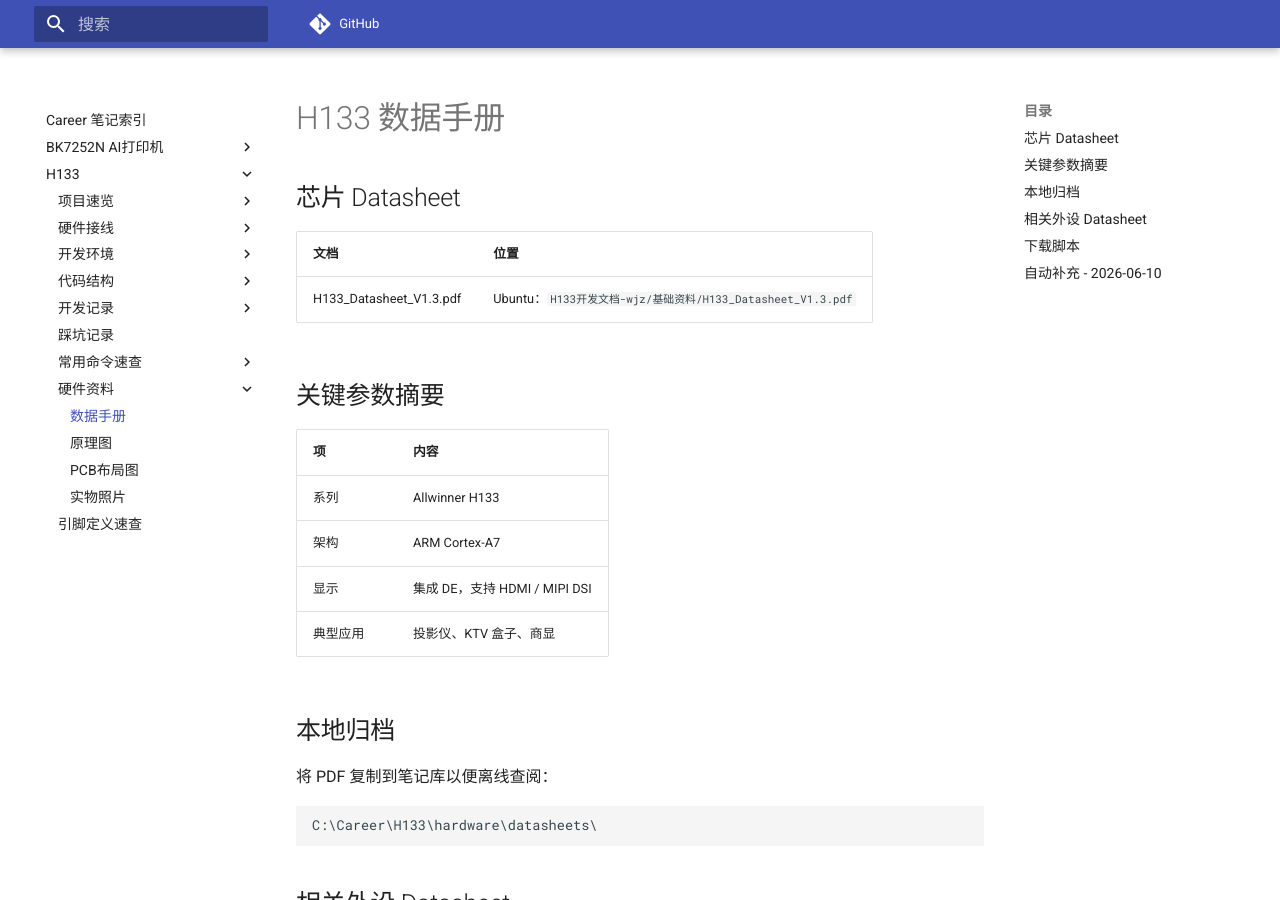
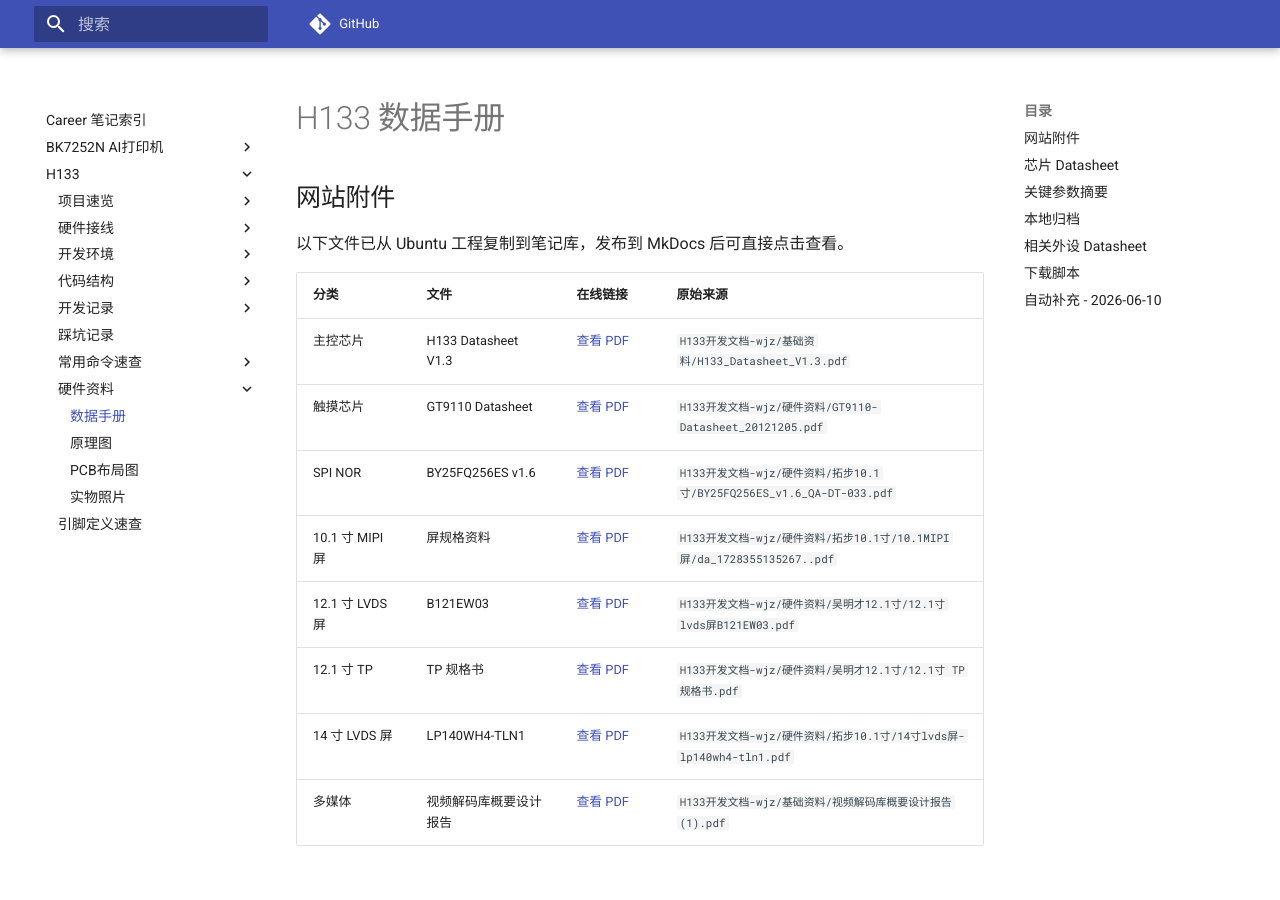
Before and after one commit to xiayu12345/Obsidion, an MkDocs documentation site: the page built from docs/H133/硬件资料/数据手册.md, in a window 1280 px wide and 900 px high. Built offline with MkDocs 1.6.1 and Material for MkDocs 9.7.7, drawn with Linux system fonts in a browser that asks for light colours; comment, search, counter and statistics services are not loaded.

Commit message:
Add H133 hardware PDFs to docs site

```diff
--- a/docs/H133/硬件资料/数据手册.md
+++ b/docs/H133/硬件资料/数据手册.md
@@ -1,4 +1,19 @@
 # H133 数据手册
+
+## 网站附件
+
+以下文件已从 Ubuntu 工程复制到笔记库，发布到 MkDocs 后可直接点击查看。
+
+| 分类 | 文件 | 在线链接 | 原始来源 |
+|---|---|---|---|
+| 主控芯片 | H133 Datasheet V1.3 | [查看 PDF](../hardware/datasheets/H133_Datasheet_V1.3.pdf) | `H133开发文档-wjz/基础资料/H133_Datasheet_V1.3.pdf` |
+| 触摸芯片 | GT9110 Datasheet | [查看 PDF](../hardware/datasheets/GT9110-Datasheet_20121205.pdf) | `H133开发文档-wjz/硬件资料/GT9110-Datasheet_20121205.pdf` |
+| SPI NOR | BY25FQ256ES v1.6 | [查看 PDF](../hardware/datasheets/BY25FQ256ES_v1.6_QA-DT-033.pdf) | `H133开发文档-wjz/硬件资料/拓步10.1寸/BY25FQ256ES_v1.6_QA-DT-033.pdf` |
+| 10.1 寸 MIPI 屏 | 屏规格资料 | [查看 PDF](../hardware/datasheets/10.1MIPI屏_da_1728355135267.pdf) | `H133开发文档-wjz/硬件资料/拓步10.1寸/10.1MIPI屏/da_1728355135267..pdf` |
+| 12.1 寸 LVDS 屏 | B121EW03 | [查看 PDF](../hardware/datasheets/12.1寸lvds屏B121EW03.pdf) | `H133开发文档-wjz/硬件资料/吴明才12.1寸/12.1寸lvds屏B121EW03.pdf` |
+| 12.1 寸 TP | TP 规格书 | [查看 PDF](../hardware/datasheets/12.1寸_TP_规格书.pdf) | `H133开发文档-wjz/硬件资料/吴明才12.1寸/12.1寸 TP 规格书.pdf` |
+| 14 寸 LVDS 屏 | LP140WH4-TLN1 | [查看 PDF](../hardware/datasheets/14寸lvds屏-lp140wh4-tln1.pdf) | `H133开发文档-wjz/硬件资料/拓步10.1寸/14寸lvds屏-lp140wh4-tln1.pdf` |
+| 多媒体 | 视频解码库概要设计报告 | [查看 PDF](../hardware/datasheets/视频解码库概要设计报告_1.pdf) | `H133开发文档-wjz/基础资料/视频解码库概要设计报告(1).pdf` |
 
 ## 芯片 Datasheet
 
```
Also changed, not shown: docs/H133/硬件资料/PCB布局图.md (+8 -0 lines), docs/H133/硬件资料/原理图.md (+12 -0 lines), docs/H133/硬件资料/实物照片.md (+11 -0 lines), 9 other files.
